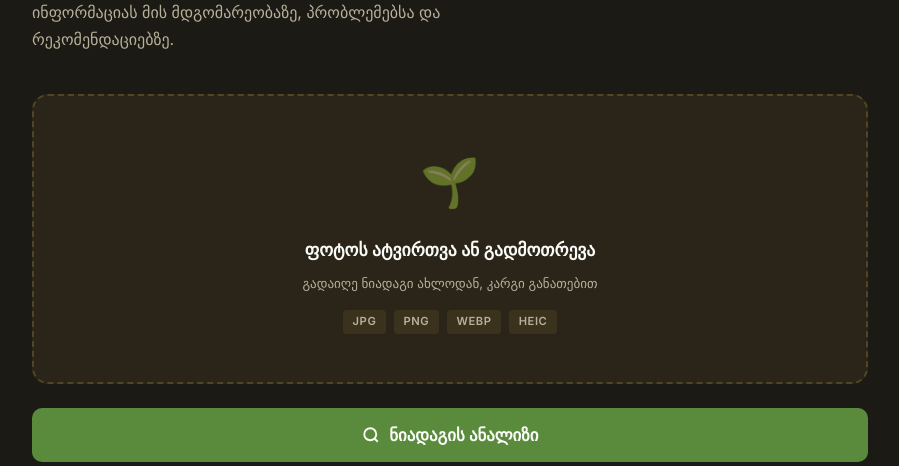
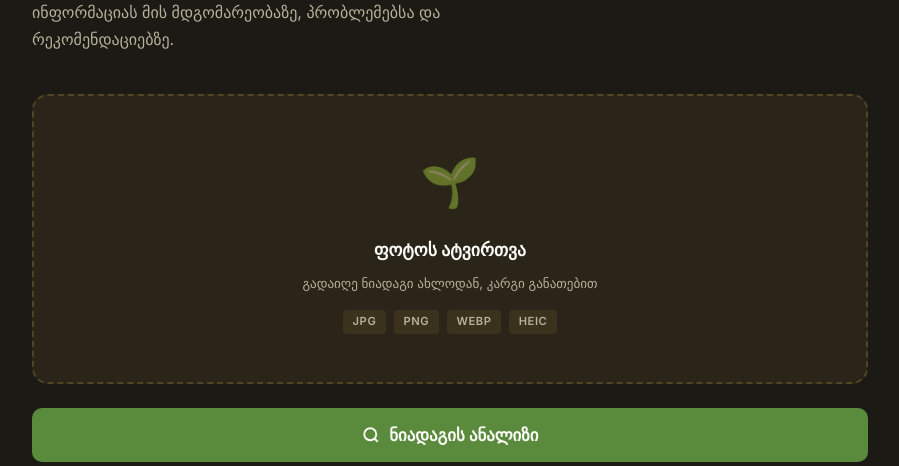
Before and after one commit to lashvv/AgroCodna, a Django app: page /soil-analyzer/ in a window 1280 px wide. Shown: the part 306-772 px from the top of the page, without its empty margins (190-1089 px from the left). Run offline with Django 5.2, Linux system fonts and the light colour scheme.

Commit message:
Polish ai-analyser page

```diff
--- a/core/templates/core/pages/ai-analyser.html
+++ b/core/templates/core/pages/ai-analyser.html
@@ -55,7 +55,7 @@
       <input type="file" id="fileInput" name="soil_image" accept="image/*" required/>
       <div id="uploadPlaceholder">
         <div class="upload-icon">🌱</div>
-        <div class="upload-label">ფოტოს ატვირთვა ან გადმოთრევა</div>
+        <div class="upload-label">ფოტოს ატვირთვა</div>
         <div class="upload-sub">გადაიღე ნიადაგი ახლოდან, კარგი განათებით</div>
         <div class="upload-formats">
           <span>JPG</span><span>PNG</span><span>WEBP</span><span>HEIC</span>
```
